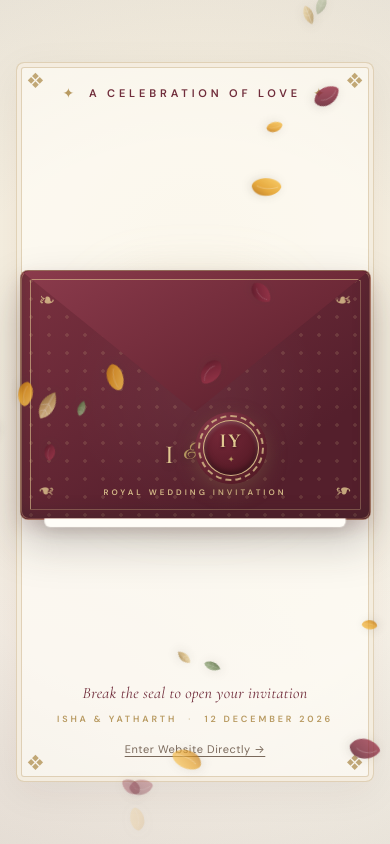
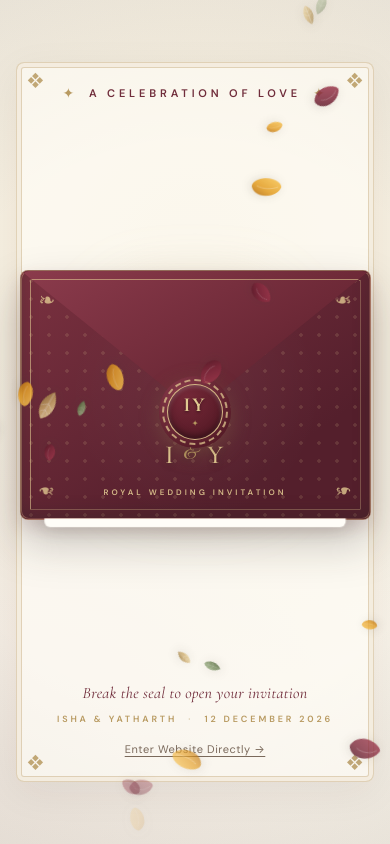
Before and after one commit to devrajshrivastavalforthegame/wedding-invite, a React (Vite) app: page / in a window 390 px wide. Built offline with nearby package versions, Linux system fonts and the light colour scheme.

Commit message:
fix: anchor wax seal precisely at triangular flap tip

```diff
--- a/src/App.css
+++ b/src/App.css
@@ -476,18 +476,29 @@
   pointer-events: none;
 }
 
-/* Wax Seal Button — Perfectly Aligned at the Triangle Flap Tip (57%) */
-.royal-wax-seal {
+/* Anchor element holding the wax seal precisely at the triangular flap tip (top: 57%, left: 50%) */
+.royal-wax-seal-anchor {
   position: absolute;
   top: 57%;
   left: 50%;
   transform: translate(-50%, -50%);
-  z-index: 10;
-  display: flex;
-  align-items: center;
-  justify-content: center;
   width: clamp(74px, 16vw, 92px);
   aspect-ratio: 1;
+  z-index: 10;
+  display: flex;
+  align-items: center;
+  justify-content: center;
+  pointer-events: none;
+}
+
+/* Wax Seal Button */
+.royal-wax-seal {
+  position: relative;
+  width: 100%;
+  height: 100%;
+  display: flex;
+  align-items: center;
+  justify-content: center;
   padding: 0;
   border: none;
   border-radius: 50%;
@@ -495,6 +506,7 @@
   cursor: pointer;
   outline: none;
   user-select: none;
+  pointer-events: auto;
   -webkit-tap-highlight-color: transparent;
 }
 
@@ -1826,9 +1838,8 @@
     width: 90vw;
     height: 250px;
   }
-  .royal-wax-seal {
+  .royal-wax-seal-anchor {
     width: 72px;
-    top: 57%;
   }
   .emerging-invitation {
     height: 230px;
@@ -1855,9 +1866,8 @@
   .royal-envelope {
     height: 230px;
   }
-  .royal-wax-seal {
+  .royal-wax-seal-anchor {
     width: 66px;
-    top: 57%;
   }
   .seal-monogram {
     font-size: 20px;
--- a/src/components/EnvelopeReveal.tsx
+++ b/src/components/EnvelopeReveal.tsx
@@ -43,7 +43,6 @@ export default function EnvelopeReveal({
       className="envelope-screen"
       aria-label="Royal Wedding Envelope Invitation"
     >
-      {/* Background radial ambient glow and traditional Indian corner motifs */}
       <div className="envelope-screen-vignette" />
 
       <div className="envelope-outer-frame">
@@ -152,7 +151,8 @@ export default function EnvelopeReveal({
                 <div className="flap-border" />
               </motion.div>
 
-              {/* Central Antique-Gold Wax Seal */}
+              {/* Anchor positioned precisely at the apex tip (top: 57%, left: 50%) */}
+              <div className="royal-wax-seal-anchor">
                 <AnimatePresence>
                   {!isOpening && (
                     <motion.button
@@ -196,6 +196,7 @@ export default function EnvelopeReveal({
                     </motion.button>
                   )}
                 </AnimatePresence>
+              </div>
 
               {/* Envelope Ornamental Corners */}
               <span className="envelope-corner corner-tl">❧</span>
@@ -217,7 +218,6 @@ export default function EnvelopeReveal({
             ISHA & YATHARTH <span>·</span> 12 DECEMBER 2026
           </div>
 
-          {/* Quick skip button for instant access/accessibility */}
           <button
             type="button"
             className="skip-intro-btn"
```
Lines whose indentation alone changed are shown as unchanged.
